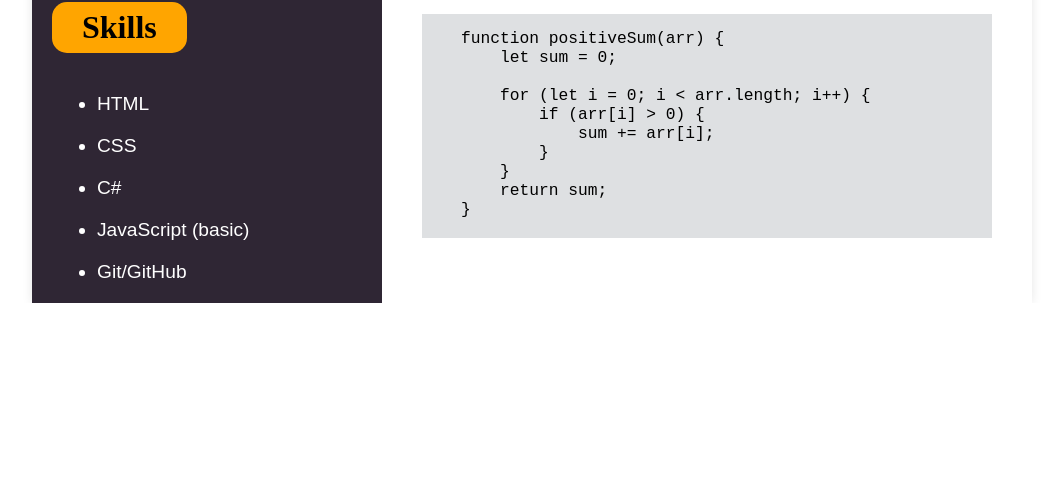
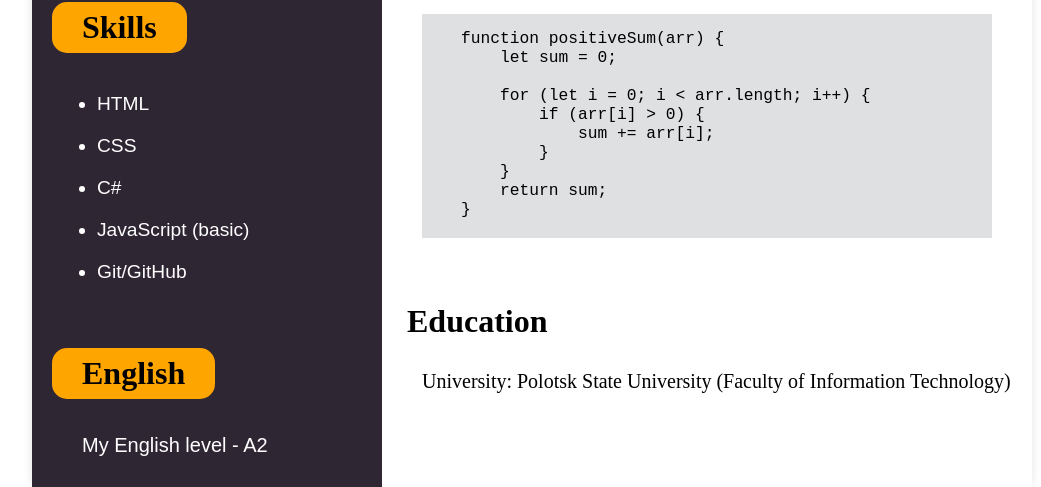
Before and after one commit to malinov1y/rsschool-cv, a plain HTML site: page index.html in a window 1280 px wide. Shown: the part 728-1215 px from the top of the page, without its empty margins (108-1149 px from the left). Before the commit the page ends 1031 px from the top, so only its background shows below. Drawn offline with Linux system fonts and the light colour scheme.

Commit message:
feat: add english and education

```diff
--- a/index.html
+++ b/index.html
@@ -74,6 +74,15 @@
     }
                     </pre>
                 </section>
+                <section class="english">
+                    <h2>English</h2>
+                    <p>My English level - A2</p>
+                </section>
+                <section class="education" id="studies">
+                    <h2>Education</h2>
+                    <p>University: Polotsk State University
+                        (Faculty of Information Technology)</p>
+                </section>
             </div>
         </main>
     </body>
--- a/style.css
+++ b/style.css
@@ -72,7 +72,7 @@ h1{
     flex-wrap: wrap;
 }
 
-.contacts, .skills{
+.contacts, .skills, .english{
     background-color: #2f2634;
     width: 35%;
 }
@@ -99,11 +99,11 @@ h1{
     margin-bottom: 20px;
 }
 
-.summary, .code{
+.summary, .code, .education{
     width: 65%;
 }
 
-.summary h2, .code h2{
+.summary h2, .code h2, .education h2{
     font-size: 2em;
     margin-left: 25px;
 }
@@ -142,3 +142,24 @@ h1{
     background-color: #dee0e2;
     font-size: 1.25em;
 }
+
+.english h2{
+    font-size: 2em;
+    margin: 45px 0 15px 20px;
+    background-color: orange;
+    color: black;
+    border-radius: 15px;
+    padding: 7px 30px;
+}
+
+.english p{
+    color: white;
+    font-size: 1.25em;
+    margin: 20px 0 30px 50px;
+    font-family: Arial, sans-serif;
+}
+
+.education p{
+    font-size: 1.25em;
+    padding: 30px 0 0 40px;
+}
```
